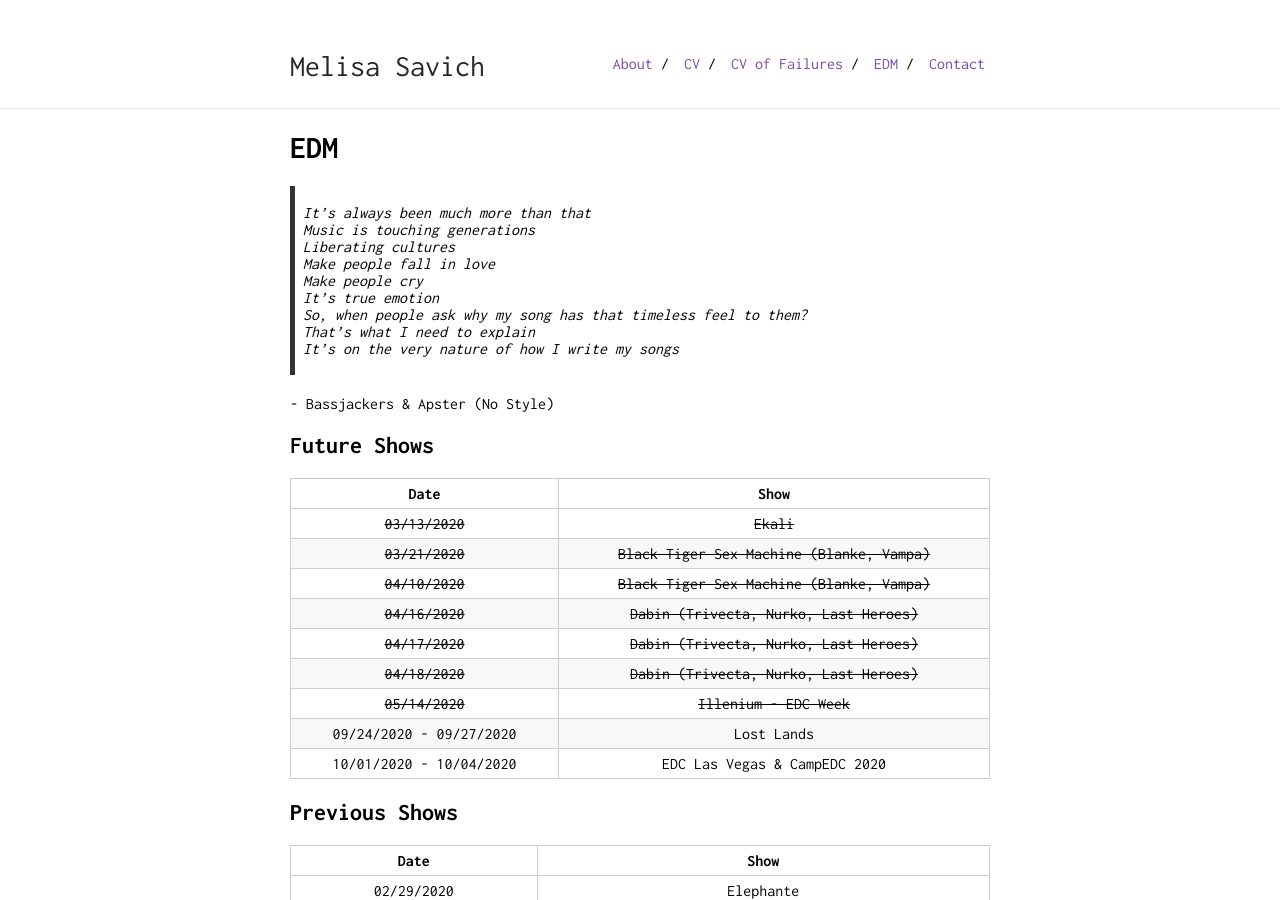
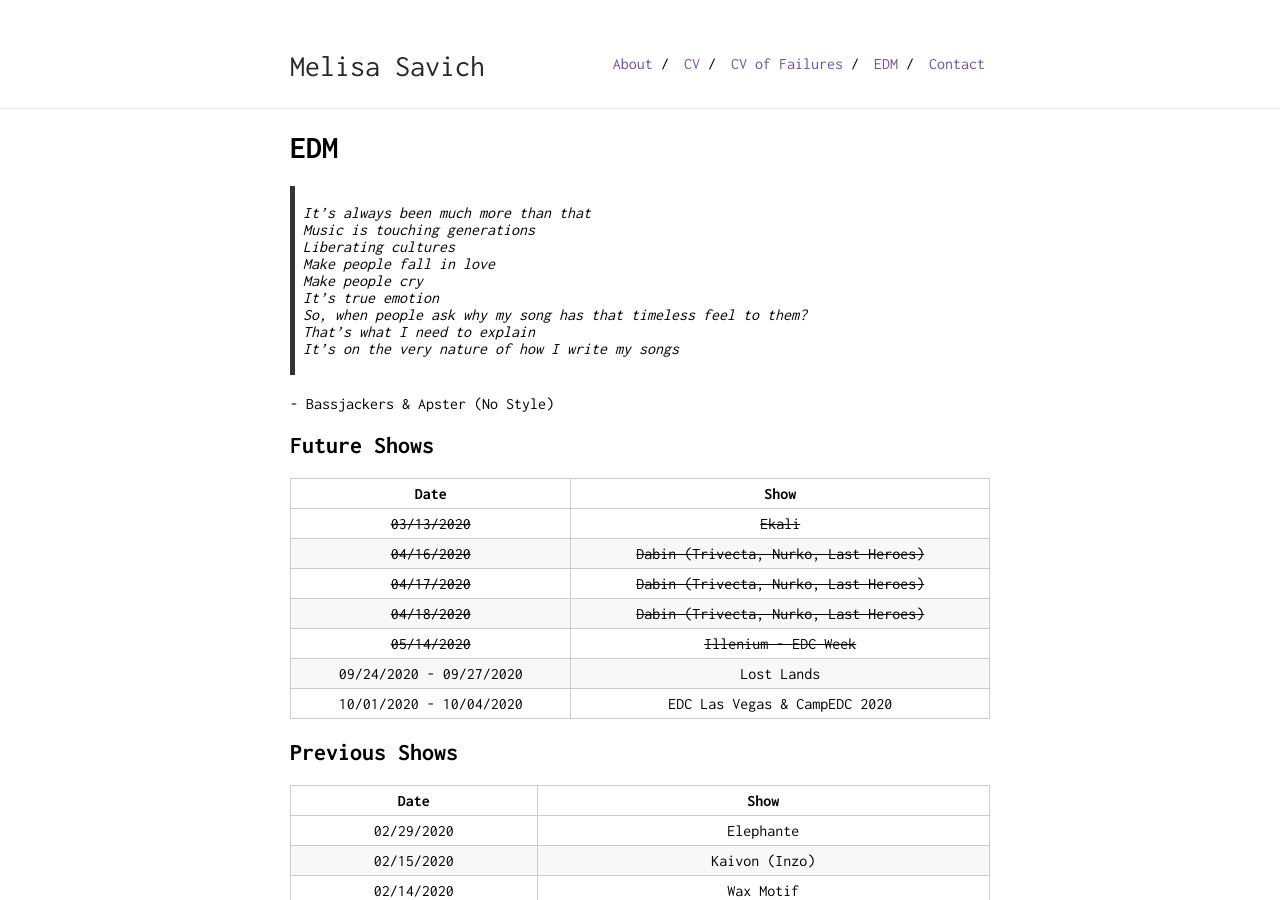
Before and after one commit to mksavic/mksavic.github.io, a Jekyll site: the page built from edm.md, in a window 1280 px wide and 900 px high. Built offline with Jekyll 4.4.1, drawn with Linux system fonts in a browser that asks for light colours; our own code applies the rules of GitHub Pages for plain Markdown files.

Commit message:
update edm.md

```diff
--- a/edm.md
+++ b/edm.md
@@ -22,8 +22,6 @@ is_contact: true
 |          Date           |                      Show                      |
 |:-----------------------:|:----------------------------------------------:|
 |     ~~03/13/2020~~      |                   ~~Ekali~~                    |
-|     ~~03/21/2020~~      |  ~~Black Tiger Sex Machine (Blanke, Vampa)~~   |
-|     ~~04/10/2020~~      |  ~~Black Tiger Sex Machine (Blanke, Vampa)~~   |
 |     ~~04/16/2020~~      |    ~~Dabin (Trivecta, Nurko, Last Heroes)~~    |
 |     ~~04/17/2020~~      |    ~~Dabin (Trivecta, Nurko, Last Heroes)~~    |
 |     ~~04/18/2020~~      |    ~~Dabin (Trivecta, Nurko, Last Heroes)~~    |
```
